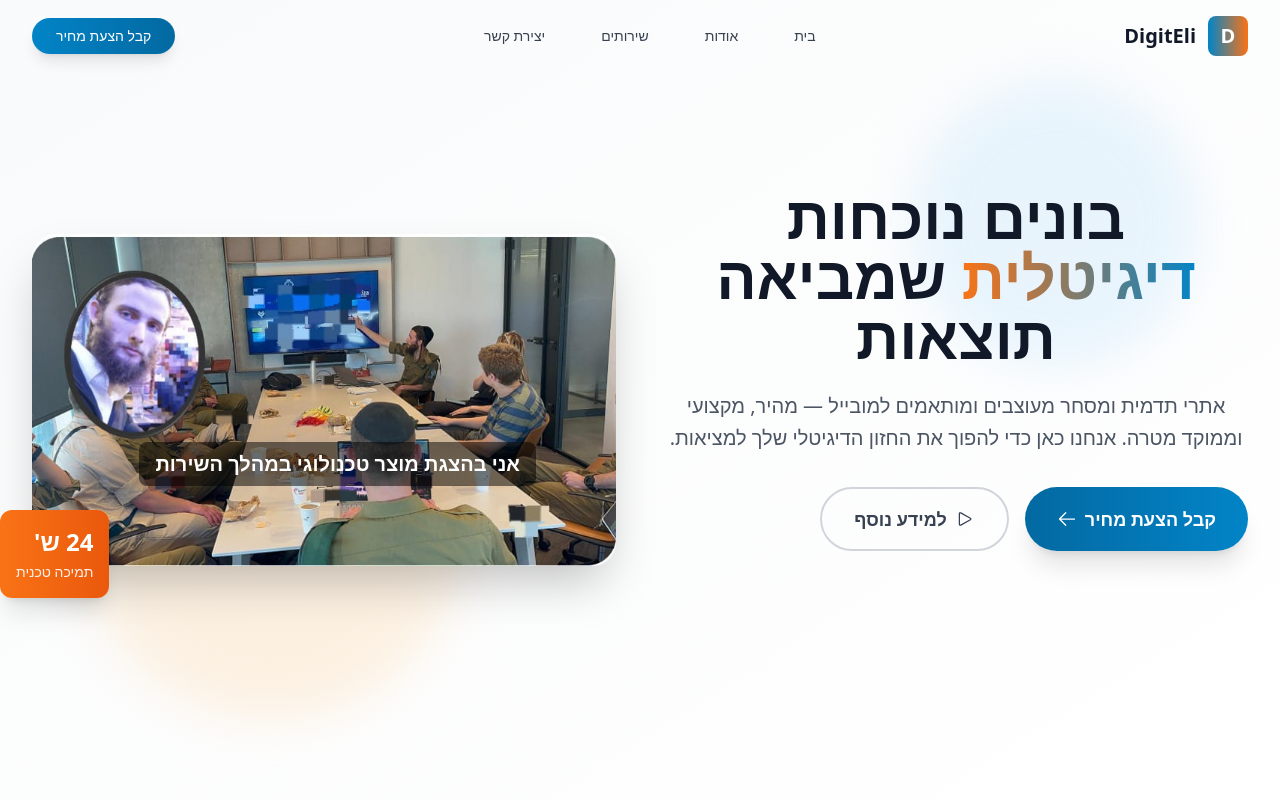
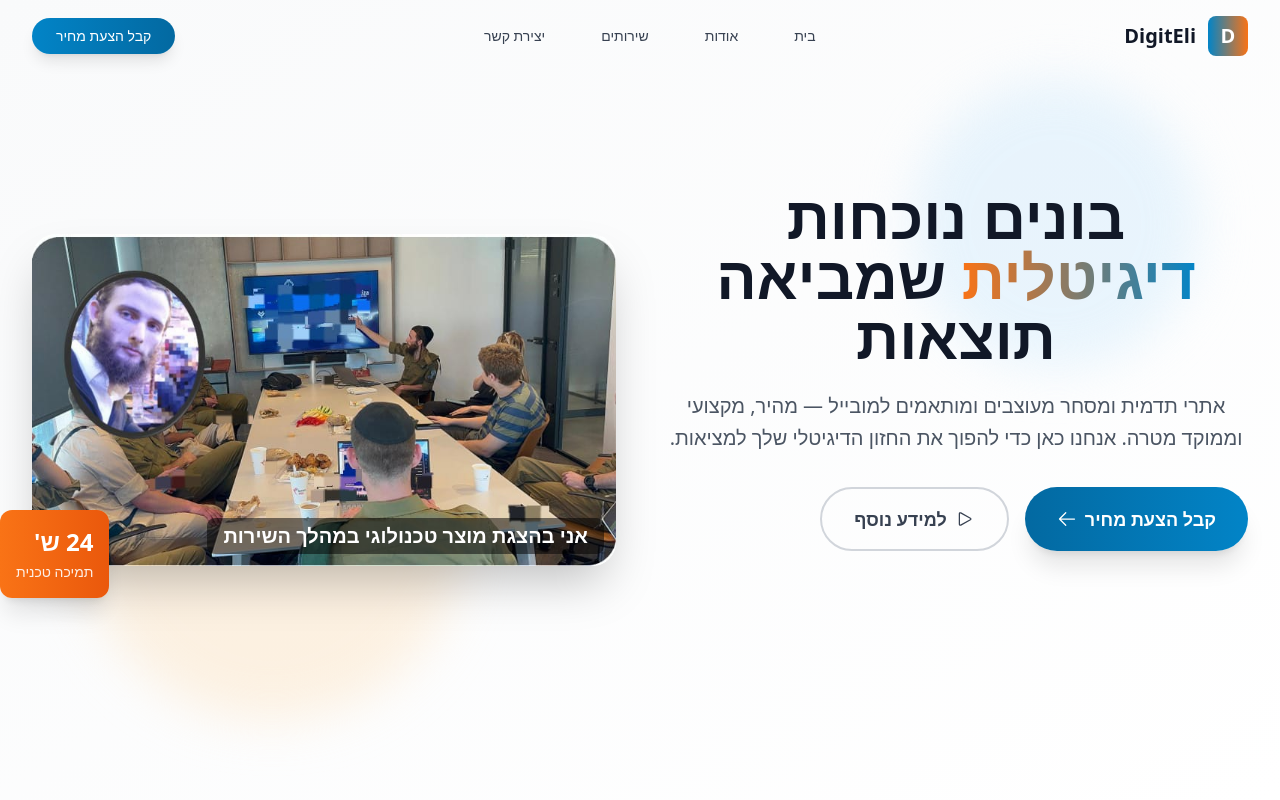
Before and after one commit to ElimelechShein/-DigitalPro, a React (Vite) app: page / in a window 1280 px wide. Shown: the top 800 px of the page. Built offline with nearby package versions, Linux system fonts and the light colour scheme.

Commit message:
update text img

```diff
--- a/src/components/Hero.tsx
+++ b/src/components/Hero.tsx
@@ -145,18 +145,19 @@ const Hero = () => {
     </p>
   </div> */}
 
-  <div className="absolute inset-20 flex items-end  justify-start ">
+  <div className="absolute bottom-0  flex items-end  justify-start p-3">
   <p className="
-    text-white
-    text-sm sm:text-base md:text-xl   /* טקסט קטן בטלפון, גדל במסכים גדולים יותר */
-    font-bold
-    bg-black/50
-    px-2 sm:px-3 md:px-4    /* רווח פנימי קטן יותר בטלפון */
-    py-1 sm:py-2 md:py-2   /* ריווח אנכי קטן בטלפון */
-    rounded-md sm:rounded-lg  /* מסגרת מעוגלת קטנה בטלפון וגדולה יותר בדסקטופ */
-  ">
-    אני בהצגת מוצר טכנולוגי במהלך השירות
-  </p>
+    text-white
+    text-[12px] md:text-xl  /* גודל 12px בטלפון, ו-xl במסכים גדולים */
+    md:font-bold
+    bg-black/50
+    px-2 sm:px-6 md:px-4
+    py-1 sm:py-1 md:py-1
+    rounded-md sm:rounded-lg
+">
+    אני בהצגת מוצר טכנולוגי במהלך השירות
+  </p>
+
 </div>
 
 
```
